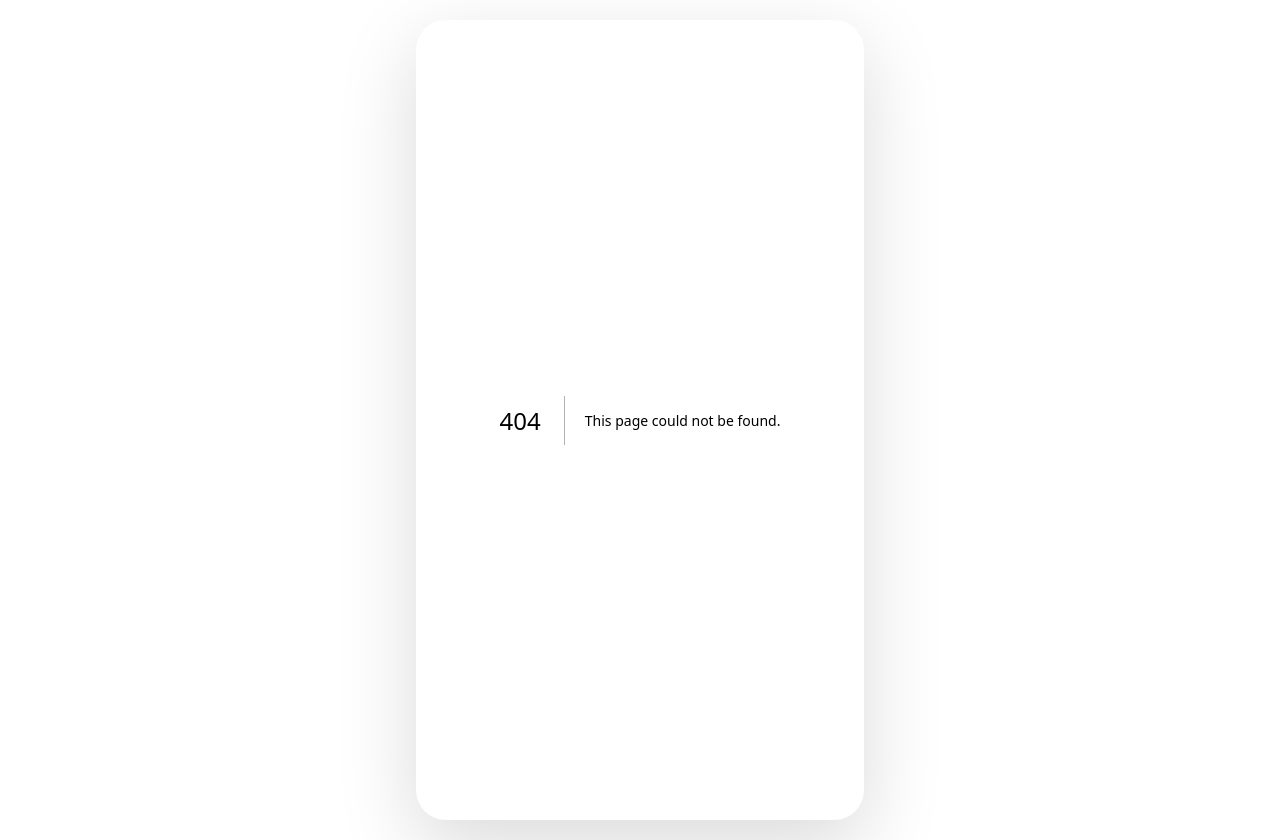
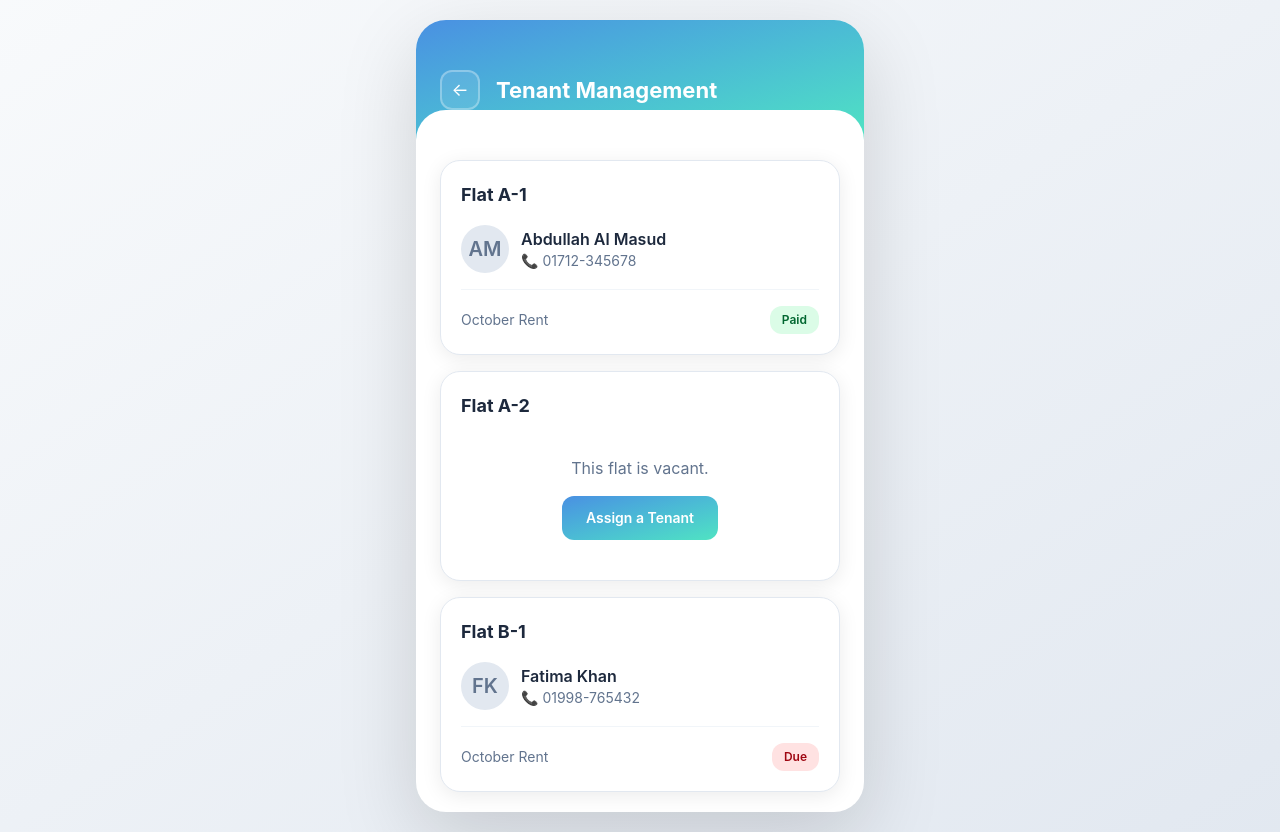
Before and after one commit to Real-System-Makers/BariBondhon_Frontend, a Next.js app: page /tenant-management in a window 1280 px wide. Before the commit this address had no page. Built offline with nearby package versions, Linux system fonts and the light colour scheme.

Commit message:
feat(tenant-management): add Tenant Management page

```diff
--- /dev/null
+++ b/app/tenant-management/page.tsx
@@ -0,0 +1,221 @@
+"use client";
+
+import Link from "next/link";
+import { useState } from "react";
+
+const TenantManagement = () => {
+  const [isModalOpen, setIsModalOpen] = useState(false);
+  const [selectedFlat, setSelectedFlat] = useState("");
+
+  const handleAssignClick = (flatName: string) => {
+    setSelectedFlat(flatName);
+    setIsModalOpen(true);
+  };
+
+  const handleCloseModal = () => {
+    setIsModalOpen(false);
+    setSelectedFlat("");
+  };
+
+  return (
+    <>
+      <div className="flex flex-col">
+        <div className="bg-gradient-to-br from-[#4a90e2] to-[#50e3c2] pt-[50px] px-6 pb-[30px] text-white relative flex-shrink-0 after:content-[''] after:absolute after:bottom-0 after:left-0 after:right-0 after:h-[30px] after:bg-white after:rounded-t-[30px]">
+          <div className="flex items-center gap-4 relative z-[2]">
+            <Link
+              href="/"
+              className="w-10 h-10 border-2 border-white/30 rounded-xl bg-white/10 text-white flex items-center justify-center cursor-pointer text-lg transition-all duration-300 flex-shrink-0 no-underline hover:bg-white/20"
+            >
+              ←
+            </Link>
+            <div className="text-[22px] font-bold">Tenant Management</div>
+          </div>
+        </div>
+
+        <div className="p-5 px-6 flex-1 overflow-y-auto">
+          <div className="flex flex-col gap-4" id="tenantList">
+            <div
+              className="bg-white rounded-[20px] shadow-[0_4px_20px_rgba(0,0,0,0.08)] border border-[#e2e8f0] transition-all duration-300 animate-[slideInUp_0.5s_ease_forwards] p-5"
+              data-flat-id="A-1"
+            >
+              <div className="text-lg font-bold text-slate-800 mb-4">
+                Flat A-1
+              </div>
+              <div>
+                <div className="flex items-center gap-3 mb-4">
+                  <div className="w-12 h-12 rounded-full bg-slate-200 text-slate-500 flex items-center justify-center text-xl font-semibold">
+                    AM
+                  </div>
+                  <div>
+                    <div className="text-base font-semibold text-slate-800">
+                      Abdullah Al Masud
+                    </div>
+                    <div className="text-sm text-slate-500">
+                      📞 01712-345678
+                    </div>
+                  </div>
+                </div>
+                <div className="flex justify-between items-center pt-4 border-t border-slate-100">
+                  <span className="text-sm text-slate-500">October Rent</span>
+                  <span className="px-3 py-1.5 rounded-xl text-xs font-semibold bg-green-100 text-green-800">
+                    Paid
+                  </span>
+                </div>
+              </div>
+            </div>
+
+            <div
+              className="bg-white rounded-[20px] shadow-[0_4px_20px_rgba(0,0,0,0.08)] border border-[#e2e8f0] transition-all duration-300 animate-[slideInUp_0.5s_ease_forwards] p-5"
+              data-flat-id="A-2"
+            >
+              <div className="text-lg font-bold text-slate-800 mb-4">
+                Flat A-2
+              </div>
+              <div className="text-center py-5">
+                <div className="text-base text-slate-500 mb-4">
+                  This flat is vacant.
+                </div>
+                <button
+                  onClick={() => handleAssignClick("Flat A-2")}
+                  className="bg-gradient-to-br from-[#4a90e2] to-[#50e3c2] text-white border-none rounded-xl px-6 py-3 text-sm font-semibold cursor-pointer transition-all duration-300 hover:opacity-90"
+                  data-flat-name="Flat A-2"
+                >
+                  Assign a Tenant
+                </button>
+              </div>
+            </div>
+
+            <div
+              className="bg-white rounded-[20px] shadow-[0_4px_20px_rgba(0,0,0,0.08)] border border-[#e2e8f0] transition-all duration-300 animate-[slideInUp_0.5s_ease_forwards] p-5"
+              data-flat-id="B-1"
+            >
+              <div className="text-lg font-bold text-slate-800 mb-4">
+                Flat B-1
+              </div>
+              <div>
+                <div className="flex items-center gap-3 mb-4">
+                  <div className="w-12 h-12 rounded-full bg-slate-200 text-slate-500 flex items-center justify-center text-xl font-semibold">
+                    FK
+                  </div>
+                  <div>
+                    <div className="text-base font-semibold text-slate-800">
+                      Fatima Khan
+                    </div>
+                    <div className="text-sm text-slate-500">
+                      📞 01998-765432
+                    </div>
+                  </div>
+                </div>
+                <div className="flex justify-between items-center pt-4 border-t border-slate-100">
+                  <span className="text-sm text-slate-500">October Rent</span>
+                  <span className="px-3 py-1.5 rounded-xl text-xs font-semibold bg-red-100 text-red-800">
+                    Due
+                  </span>
+                </div>
+              </div>
+            </div>
+          </div>
+        </div>
+      </div>
+
+      <div
+        className={`fixed inset-0 bg-black/60 flex items-center justify-center z-[1000] p-5 transition-all duration-300 ${
+          isModalOpen ? "opacity-100 visible" : "opacity-0 invisible"
+        }`}
+        id="assignTenantModal"
+      >
+        <div
+          className={`bg-white rounded-[20px] w-full max-w-[350px] shadow-[0_25px_80px_rgba(0,0,0,0.3)] transition-all duration-300 ${
+            isModalOpen ? "translate-y-0" : "translate-y-5"
+          }`}
+        >
+          <div className="p-5 px-6 flex justify-between items-center border-b border-[#e2e8f0]">
+            <div className="text-lg font-bold text-slate-800">
+              Assign Tenant to <span id="modalFlatName">{selectedFlat}</span>
+            </div>
+            <button
+              onClick={handleCloseModal}
+              className="w-8 h-8 border-none bg-slate-100 text-slate-500 rounded-full cursor-pointer text-lg hover:bg-slate-200 transition-colors"
+              id="closeModalBtn"
+            >
+              ×
+            </button>
+          </div>
+          <form id="assignTenantForm">
+            <div className="p-6">
+              <div className="mb-5">
+                <label
+                  htmlFor="tenantName"
+                  className="block text-sm font-semibold text-slate-800 mb-2"
+                >
+                  Tenant's Full Name
+                </label>
+                <input
+                  type="text"
+                  id="tenantName"
+                  className="w-full bg-slate-50 border-2 border-[#e2e8f0] rounded-xl px-3.5 py-3 text-base text-gray-700 transition-all duration-300 focus:outline-none focus:border-[#4a90e2] focus:bg-white focus:ring-[3px] focus:ring-[#4a90e2]/10"
+                  placeholder="e.g., Rahim Ahmed"
+                  required
+                />
+              </div>
+              <div className="mb-5">
+                <label
+                  htmlFor="contactNumber"
+                  className="block text-sm font-semibold text-slate-800 mb-2"
+                >
+                  Contact Number
+                </label>
+                <input
+                  type="tel"
+                  id="contactNumber"
+                  className="w-full bg-slate-50 border-2 border-[#e2e8f0] rounded-xl px-3.5 py-3 text-base text-gray-700 transition-all duration-300 focus:outline-none focus:border-[#4a90e2] focus:bg-white focus:ring-[3px] focus:ring-[#4a90e2]/10"
+                  placeholder="e.g., 01xxxxxxxxx"
+                  required
+                />
+              </div>
+              <div className="mb-5">
+                <label
+                  htmlFor="advancePaid"
+                  className="block text-sm font-semibold text-slate-800 mb-2"
+                >
+                  Advance Paid (৳)
+                </label>
+                <input
+                  type="number"
+                  id="advancePaid"
+                  className="w-full bg-slate-50 border-2 border-[#e2e8f0] rounded-xl px-3.5 py-3 text-base text-gray-700 transition-all duration-300 focus:outline-none focus:border-[#4a90e2] focus:bg-white focus:ring-[3px] focus:ring-[#4a90e2]/10"
+                  placeholder="e.g., 20000"
+                  required
+                />
+              </div>
+              <div className="mb-5">
+                <label
+                  htmlFor="rentStartDate"
+                  className="block text-sm font-semibold text-slate-800 mb-2"
+                >
+                  Rent Start Date
+                </label>
+                <input
+                  type="date"
+                  id="rentStartDate"
+                  className="w-full bg-slate-50 border-2 border-[#e2e8f0] rounded-xl px-3.5 py-3 text-base text-gray-700 transition-all duration-300 focus:outline-none focus:border-[#4a90e2] focus:bg-white focus:ring-[3px] focus:ring-[#4a90e2]/10"
+                  required
+                />
+              </div>
+            </div>
+            <div className="px-6 pb-6">
+              <button
+                type="submit"
+                className="w-full bg-gradient-to-br from-[#4a90e2] to-[#50e3c2] border-none rounded-xl py-3.5 text-white text-base font-bold cursor-pointer hover:opacity-90 transition-opacity"
+              >
+                Confirm Assignment
+              </button>
+            </div>
+          </form>
+        </div>
+      </div>
+    </>
+  );
+};
+
+export default TenantManagement;
--- a/styles/animations.css
+++ b/styles/animations.css
@@ -35,7 +35,7 @@
 @keyframes slideInUp {
   from {
     opacity: 0;
-    transform: translateY(30px);
+    transform: translateY(20px);
   }
   to {
     opacity: 1;
```
